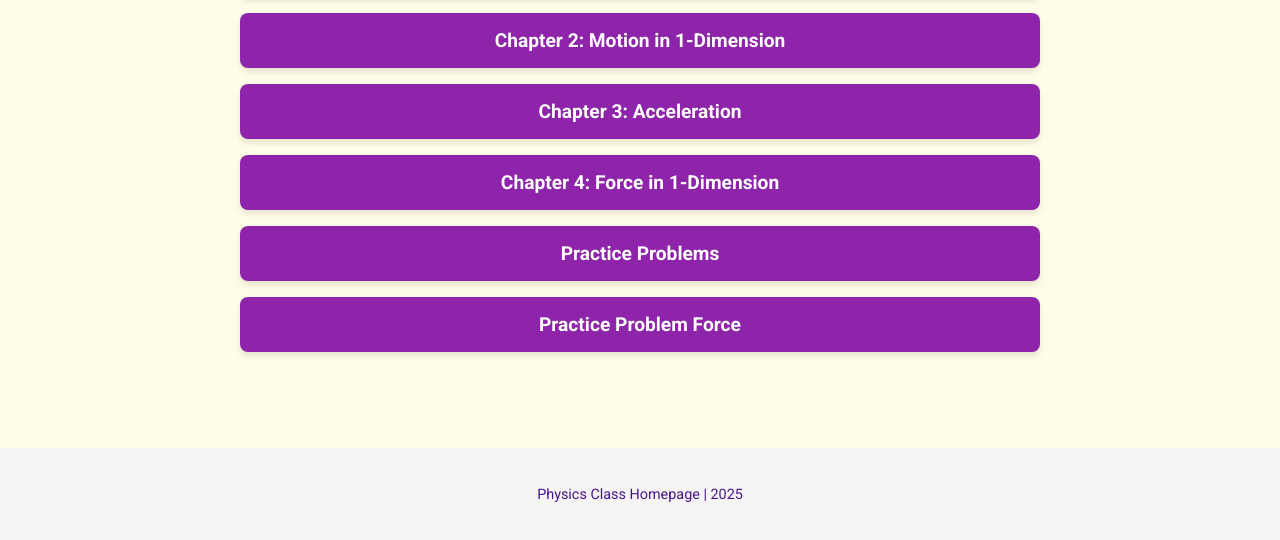
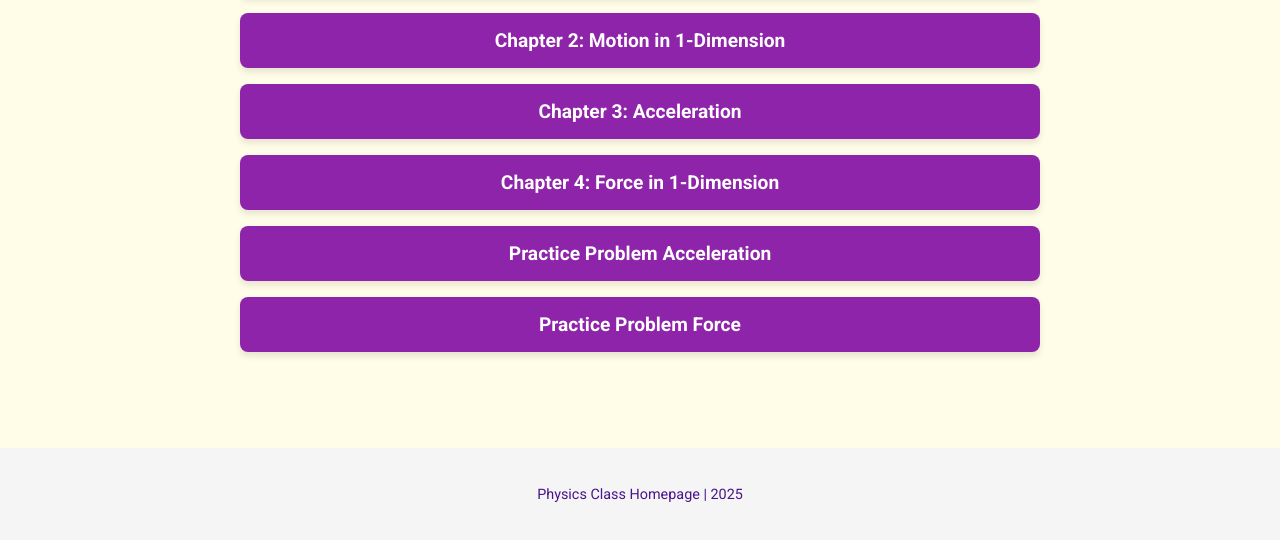
Before and after one commit to frankmartinez-teachercnsp/Presentaciones, a plain HTML site: page index.html in a window 1280 px wide. Shown: the part 346-886 px from the top of the page. Drawn offline with Linux system fonts and the light colour scheme.

Commit message:
updated index probl

```diff
--- a/index.html
+++ b/index.html
@@ -23,7 +23,7 @@
             <li><a href="chapter2.html">Chapter 2: Motion in 1-Dimension</a></li>
             <li><a href="chapter3.html">Chapter 3: Acceleration</a></li>
 	    <li><a href="chapter4.html">Chapter 4: Force in 1-Dimension</a></li>
-            <li><a href="practice-problems.html">Practice Problems</a></li>
+            <li><a href="practice-problems.html">Practice Problem Acceleration</a></li>
 	    <li><a href="chapter4practice-problems.html">Practice Problem Force</a></li>
             </ul>
     </main>
```
